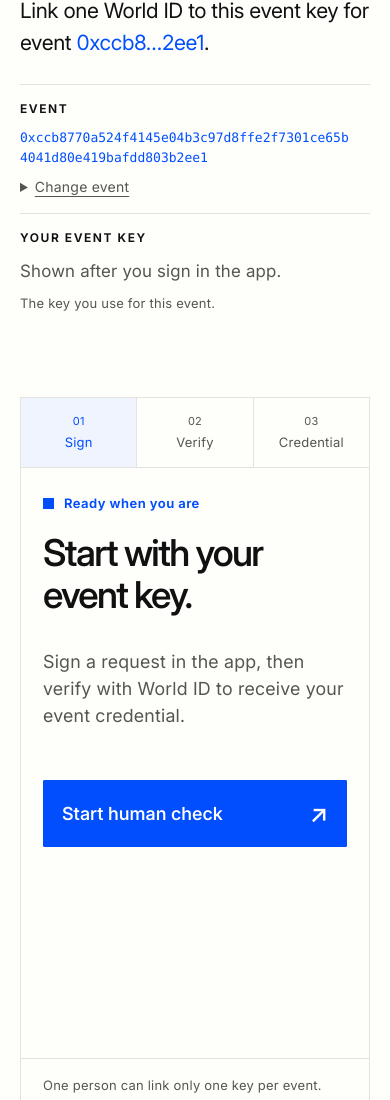
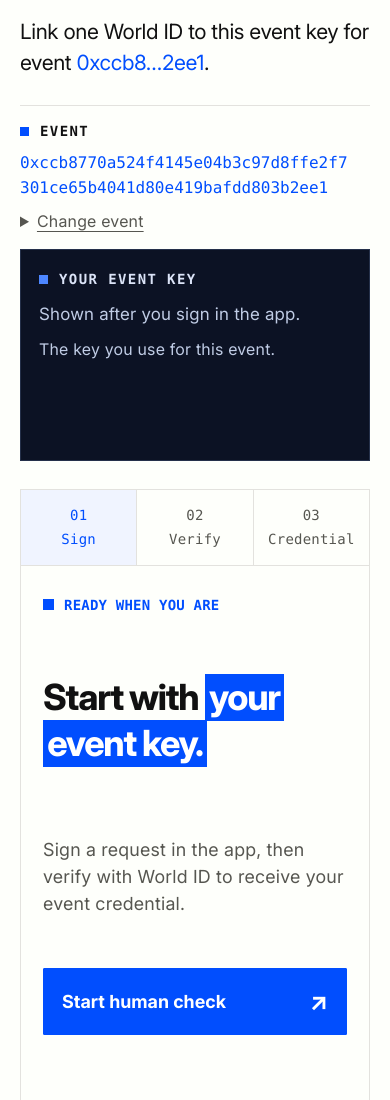
Before and after one commit to levarac/alcor, a website built with Vite: page web/index.html in a window 390 px wide. Shown: the part 201-1301 px from the top of the page. Built offline with nearby package versions, Linux system fonts and the light colour scheme.

Commit message:
style: match human check to the reference visual language

```diff
--- a/web/index.html
+++ b/web/index.html
@@ -16,7 +16,7 @@
       <div class="layout">
         <section class="identity" aria-labelledby="page-title">
           <p class="eyebrow section-label">Event participation</p>
-          <h1 id="page-title">Human<br class="desktop-break" /> check</h1>
+          <h1 id="page-title">Human<br class="desktop-break" /> <span class="headline-emphasis">check</span></h1>
           <p id="purpose" class="purpose">Link one World ID to this event key for event <span class="data">0xccb8…2ee1</span>.</p>
           <div class="identity-details">
             <div class="detail-row">
@@ -43,8 +43,11 @@
             <li data-step="3"><span>03</span> Credential</li>
           </ol>
           <div class="state-body">
-            <p id="state-label" class="state-label"><span class="square" aria-hidden="true"></span><span id="state-label-text">Ready when you are</span></p>
-            <h2 id="check-title">Start with<br />your event key.</h2>
+            <div class="state-meta">
+              <p id="state-label" class="state-label"><span class="square" aria-hidden="true"></span><span id="state-label-text">Ready when you are</span></p>
+              <span id="result-chip" class="result-chip" hidden></span>
+            </div>
+            <h2 id="check-title">Start with <span class="headline-emphasis">your event key.</span></h2>
             <p id="status" class="status" role="status" aria-live="polite">Sign a request in the app, then verify with World ID to receive your event credential.</p>
             <div class="action-area">
               <div id="app-step" hidden>
--- a/web/main.ts
+++ b/web/main.ts
@@ -19,6 +19,7 @@
 const purpose = document.querySelector<HTMLElement>("#purpose")!;
 const startLabel = document.querySelector<HTMLElement>("#start-label")!;
 const stateLabel = document.querySelector<HTMLElement>("#state-label-text")!;
+const resultChip = document.querySelector<HTMLElement>("#result-chip")!;
 const pendingNote = document.querySelector<HTMLElement>("#pending-note")!;
 const completionNote = document.querySelector<HTMLElement>("#completion-note")!;
 const alreadyNote = document.querySelector<HTMLElement>("#already-note")!;
@@ -26,20 +27,20 @@
 const challengeExpiry = document.querySelector<HTMLElement>("#challenge-expiry")!;
 
 type Screen = "start" | "issuing" | "waiting-app" | "checking" | "world" | "verified" | "already" | "expired" | "world-failed" | "unavailable" | "invalid-event" | "invalid-callback";
-type ScreenContent = { label: string; title: string; description: string; step: number; tone?: "error" | "success" };
+type ScreenContent = { label: string; title: string; emphasis: string; description: string; step: number; tone?: "error" | "success" };
 const screens: Record<Screen, ScreenContent> = {
-  start: { label: "Ready when you are", title: "Start with your event key.", description: "Sign a request in the app, then verify with World ID to receive your event credential.", step: 1 },
-  issuing: { label: "Preparing your check", title: "Getting your request ready.", description: "Creating a one-time signing request for this event.", step: 1 },
-  "waiting-app": { label: "Waiting for your signature", title: "Your next step is in the app.", description: "Open the app, confirm this event-key request, then return here to continue.", step: 1 },
-  checking: { label: "Signature received", title: "Checking your event key.", description: "Your signature is being checked before World ID verification begins.", step: 2 },
-  world: { label: "Waiting for World ID", title: "One person. One World ID.", description: "Complete the human check in World App, then return here for your event credential.", step: 2 },
-  verified: { label: "Verified · Credential issued", title: "You’re ready for this event.", description: "Your World ID is linked to the event key shown here, and its credential has been issued.", step: 3, tone: "success" },
-  already: { label: "A credential already exists", title: "Already linked for this event.", description: "This World ID or this event key already has a credential for this event.", step: 3, tone: "error" },
-  expired: { label: "Challenge expired", title: "Let’s start a fresh check.", description: "This signing request has expired; start a new check and sign the new request in the app.", step: 1, tone: "error" },
-  "world-failed": { label: "World ID check unsuccessful", title: "We couldn’t verify your World ID.", description: "World ID verification did not complete; start a new check and follow the prompts in World App.", step: 2, tone: "error" },
-  unavailable: { label: "Service unavailable", title: "Please try again later.", description: "The verification service could not be reached; try again later or contact the event organizer.", step: 2, tone: "error" },
-  "invalid-event": { label: "Check the event ID", title: "This event ID isn’t valid.", description: "The event ID must be 0x followed by 64 hexadecimal characters; check it with the event organizer and try again.", step: 1, tone: "error" },
-  "invalid-callback": { label: "Signature not accepted", title: "Let’s try signing again.", description: "The app signature could not be matched to this check; start again and sign the new request in the app.", step: 1, tone: "error" },
+  start: { label: "Ready when you are", title: "Start with your event key.", emphasis: "your event key.", description: "Sign a request in the app, then verify with World ID to receive your event credential.", step: 1 },
+  issuing: { label: "Preparing your check", title: "Getting your request ready.", emphasis: "request", description: "Creating a one-time signing request for this event.", step: 1 },
+  "waiting-app": { label: "Waiting for your signature", title: "Your next step is in the app.", emphasis: "in the app.", description: "Open the app, confirm this event-key request, then return here to continue.", step: 1 },
+  checking: { label: "Signature received", title: "Checking your event key.", emphasis: "your event key.", description: "Your signature is being checked before World ID verification begins.", step: 2 },
+  world: { label: "Waiting for World ID", title: "One person. One World ID.", emphasis: "One World ID.", description: "Complete the human check in World App, then return here for your event credential.", step: 2 },
+  verified: { label: "Verified · Credential issued", title: "You’re ready for this event.", emphasis: "ready", description: "Your World ID is linked to the event key shown here, and its credential has been issued.", step: 3, tone: "success" },
+  already: { label: "A credential already exists", title: "Already linked for this event.", emphasis: "Already linked", description: "This World ID or this event key already has a credential for this event.", step: 3, tone: "error" },
+  expired: { label: "Challenge expired", title: "Let’s start a fresh check.", emphasis: "a fresh check.", description: "This signing request has expired; start a new check and sign the new request in the app.", step: 1, tone: "error" },
+  "world-failed": { label: "World ID check unsuccessful", title: "We couldn’t verify your World ID.", emphasis: "World ID.", description: "World ID verification did not complete; start a new check and follow the prompts in World App.", step: 2, tone: "error" },
+  unavailable: { label: "Service unavailable", title: "Please try again later.", emphasis: "try again", description: "The verification service could not be reached; try again later or contact the event organizer.", step: 2, tone: "error" },
+  "invalid-event": { label: "Check the event ID", title: "This event ID isn’t valid.", emphasis: "isn’t valid.", description: "The event ID must be 0x followed by 64 hexadecimal characters; check it with the event organizer and try again.", step: 1, tone: "error" },
+  "invalid-callback": { label: "Signature not accepted", title: "Let’s try signing again.", emphasis: "signing again.", description: "The app signature could not be matched to this check; start again and sign the new request in the app.", step: 1, tone: "error" },
 };
 
 // Presentation only: preserve the full value and allow wrapping at four-digit boundaries.
@@ -79,11 +80,22 @@
   purpose.append(event, document.createTextNode("."));
 }
 
+function renderHeading(text: string, emphasis: string) {
+  const offset = text.indexOf(emphasis);
+  if (offset < 0) { title.textContent = text; return; }
+  const block = document.createElement("span");
+  block.className = "headline-emphasis";
+  block.textContent = emphasis;
+  title.replaceChildren(document.createTextNode(text.slice(0, offset)), block, document.createTextNode(text.slice(offset + emphasis.length)));
+}
+
 function renderScreen(screen: Screen) {
   const content = screens[screen];
   panel.dataset.state = screen;
   panel.dataset.tone = content.tone ?? "normal";
-  title.textContent = content.title;
+  renderHeading(content.title, content.emphasis);
+  resultChip.hidden = !content.tone;
+  resultChip.textContent = content.tone === "success" ? "PASS" : content.tone === "error" ? "FAIL" : "";
   stateLabel.textContent = content.label;
   status.textContent = content.description;
   status.dataset.kind = content.tone ?? "normal";
--- a/web/style.css
+++ b/web/style.css
@@ -6,7 +6,7 @@
   font-display: swap;
 }
 
-:root { font-family: Inter, system-ui, sans-serif; color: #111; background: #FEFFFB; font-synthesis: none; --blue: #014EFE; --grey: #E3E2DE; --muted: #565650; }
+:root { font-family: Inter, system-ui, sans-serif; color: #111; background: #FEFFFB; font-synthesis: none; --blue: #014EFE; --grey: #E3E2DE; --muted: #565650; --navy: #0C1224; --data-blue: #4D86FF; --fail: #C43D1E; --mono: "SFMono-Regular", Menlo, Monaco, Consolas, monospace; }
 * { box-sizing: border-box; }
 [hidden] { display: none !important; }
 body { margin: 0; min-width: 320px; font-size: 20px; line-height: 1.5; letter-spacing: .012em; }
@@ -16,39 +16,46 @@
 button:focus-visible, a:focus-visible, summary:focus-visible, select:focus-visible, input:focus-visible { outline: 3px solid var(--blue); outline-offset: 5px; }
 .shell { max-width: 1664px; margin: auto; padding: 52px 72px 28px; }
 .masthead { display: flex; align-items: center; justify-content: space-between; padding-bottom: 30px; border-bottom: 1px solid var(--grey); }
-.eyebrow { margin: 0; font-size: 15px; font-weight: 650; line-height: 1.4; letter-spacing: .13em; text-transform: uppercase; }
+.eyebrow { display: flex; align-items: center; gap: 11px; margin: 0; font-family: var(--mono); font-size: 15px; font-weight: 700; line-height: 1.4; letter-spacing: .1em; text-transform: uppercase; }
+.section-label::before, .detail-row .eyebrow::before { content: ""; width: 9px; height: 9px; flex: none; background: var(--blue); }
 .masthead .eyebrow { display: flex; align-items: center; gap: 14px; }
 .square { display: inline-block; width: 11px; height: 11px; flex: none; background: var(--blue); }
-.service-label { margin: 0; color: var(--muted); font-size: 17px; }
+.service-label { margin: 0; color: var(--muted); font-family: var(--mono); font-size: 16px; }
 .layout { display: grid; grid-template-columns: 1fr 1.18fr; gap: 100px; margin-top: 54px; }
 .section-label { color: var(--blue); }
-h1 { margin: 21px 0 25px; font-size: clamp(64px, 5.5vw, 100px); line-height: .98; font-weight: 580; letter-spacing: -.055em; }
+h1 { margin: 20px 0 25px; font-size: clamp(64px, 5.3vw, 94px); line-height: 1.16; font-weight: 750; letter-spacing: -.045em; }
+.headline-emphasis { padding: .025em .12em .045em; background: var(--blue); color: #fff; -webkit-box-decoration-break: clone; box-decoration-break: clone; }
 .purpose { max-width: 530px; margin: 0; font-size: 25px; line-height: 1.5; letter-spacing: -.018em; }
 .data, code { color: var(--blue); }
 .identity-details { margin-top: 38px; }
 .detail-row { border-top: 1px solid var(--grey); padding: 20px 0; }
-code { font-family: ui-monospace, SFMono-Regular, Consolas, monospace; font-weight: 500; letter-spacing: 0; }
+code { font-family: var(--mono); font-weight: 500; letter-spacing: 0; }
 .event-value { display: block; margin-top: 10px; font-size: 17px; line-height: 1.55; overflow-wrap: anywhere; }
-details { margin-top: 8px; font-size: 15px; }
+details { margin-top: 8px; font-size: 16px; }
 summary { width: fit-content; cursor: pointer; color: var(--muted); text-decoration: underline; text-underline-offset: 4px; }
-label { display: block; margin: 12px 0 6px; }
+label { display: block; margin: 12px 0 6px; font-family: var(--mono); font-size: 16px; }
 input { width: 100%; border: 1px solid #85857f; border-radius: 0; padding: 10px; background: #fff; color: var(--blue); font-family: ui-monospace, monospace; font-size: 16px; }
-.key-detail { min-height: 174px; }
-.key-value { display: block; margin-top: 12px; font-size: 25px; line-height: 1.45; word-break: normal; overflow-wrap: anywhere; }
-.key-placeholder { margin: 12px 0 0; font-size: 20px; color: var(--muted); }
-.key-caption { margin: 10px 0 0; color: var(--muted); font-size: 15px; }
+.key-detail { min-height: 196px; padding: 22px 24px; border: 1px solid #25304a; background: var(--navy); color: #fff; }
+.key-detail .eyebrow { color: #dbe3f7; }
+.key-detail .eyebrow::before { background: var(--data-blue); }
+.key-detail code { color: var(--data-blue); }
+.key-value { display: block; margin-top: 12px; font-size: 23px; line-height: 1.45; word-break: normal; overflow-wrap: anywhere; }
+.key-placeholder { margin: 12px 0 0; font-size: 20px; color: #c0cce5; }
+.key-caption { margin: 10px 0 0; color: #c0cce5; font-size: 16px; }
 .check-panel { display: flex; flex-direction: column; min-width: 0; min-height: 676px; border: 1px solid var(--grey); }
 .progress { display: flex; list-style: none; margin: 0; padding: 0; border-bottom: 1px solid var(--grey); }
-.progress li { flex: 1; padding: 20px 14px; color: var(--muted); font-size: 16px; text-align: center; }
+.progress li { flex: 1; padding: 20px 14px; color: var(--muted); font-family: var(--mono); font-size: 16px; text-align: center; }
 .progress li + li { border-left: 1px solid var(--grey); }
-.progress li span { margin-right: 7px; font-size: 13px; }
+.progress li span { margin-right: 7px; font-size: 14px; }
 .progress li[aria-current="step"], .progress li.complete { color: var(--blue); background: #f0f4ff; }
 .state-body { flex: 1; padding: 36px 38px 24px; }
-.state-label { display: flex; align-items: center; gap: 10px; margin: 0 0 18px; color: var(--blue); font-size: 15px; font-weight: 650; letter-spacing: .035em; }
-h2 { min-height: 116px; margin: 0; font-size: 47px; font-weight: 550; line-height: 1.14; letter-spacing: -.045em; text-wrap: balance; }
+.state-meta { display: flex; align-items: flex-start; justify-content: space-between; gap: 16px; min-height: 52px; }
+.state-label { display: flex; align-items: baseline; gap: 10px; margin: 3px 0 0; color: var(--blue); font-family: var(--mono); font-size: 14px; font-weight: 700; line-height: 1.5; letter-spacing: .055em; text-transform: uppercase; }
+.result-chip { flex: none; padding: 5px 9px; background: var(--blue); color: #fff; font-family: var(--mono); font-size: 18px; font-weight: 700; line-height: 1.3; letter-spacing: .1em; }
+h2 { min-height: 122px; margin: 0; font-size: 44px; font-weight: 750; line-height: 1.28; letter-spacing: -.035em; text-wrap: balance; }
 .status { min-height: 90px; margin: 22px 0 0; color: var(--muted); font-size: 20px; line-height: 1.5; }
 .action-area { min-height: 222px; padding-top: 30px; }
-.primary-action { display: flex; width: 100%; min-height: 65px; justify-content: space-between; align-items: center; gap: 12px; padding: 17px 22px; border: 1px solid var(--blue); border-radius: 1px; background: var(--blue); color: #fff; font-size: 20px; font-weight: 550; line-height: 1.4; text-align: left; text-decoration: none; cursor: pointer; }
+.primary-action { display: flex; width: 100%; min-height: 65px; justify-content: space-between; align-items: center; gap: 12px; padding: 17px 22px; border: 1px solid var(--blue); border-radius: 1px; background: var(--blue); color: #fff; font-size: 20px; font-weight: 700; line-height: 1.4; text-align: left; text-decoration: none; cursor: pointer; }
 .primary-action:hover { background: #003bd1; border-color: #003bd1; }
 .primary-action:disabled { cursor: wait; }
 .primary-action span:last-child { font-size: 25px; }
@@ -67,15 +74,14 @@
 .completion-note { display: flex; align-items: center; gap: 20px; padding: 22px; background: var(--blue); color: #fff; }
 .completion-mark { font-size: 38px; line-height: 1; }
 .panel-footnote { margin: 0; border-top: 1px solid var(--grey); padding: 20px 28px; font-size: 16px; color: var(--muted); }
-.check-panel[data-tone="error"] .state-label { color: #963419; }
-.check-panel[data-tone="error"] .state-label .square { background: #963419; }
+.check-panel[data-tone="error"] .result-chip { background: var(--fail); }
 .check-panel[data-tone="error"] { border-color: #cbb9ac; }
 .check-panel[data-tone="success"] { border-color: var(--blue); }
-.footer { display: flex; align-items: center; gap: 12px; margin-top: 35px; padding-top: 22px; border-top: 1px solid var(--grey); color: var(--muted); font-size: 15px; }
+.footer { display: flex; align-items: center; gap: 12px; margin-top: 28px; padding-top: 20px; border-top: 1px solid var(--grey); color: var(--muted); font-size: 16px; }
 .footer .square { width: 7px; height: 7px; background: #8b8b82; }
 .footer p { margin: 0; }
 .mobile-break { display: none; }
-.preview-controls { display: flex; align-items: center; justify-content: center; gap: 18px; padding: 10px 20px; border-bottom: 1px solid #111; background: #eeeecf; font-size: 14px; }
+.preview-controls { display: flex; align-items: center; justify-content: center; gap: 18px; padding: 10px 20px; border-bottom: 1px solid #111; background: #eeeecf; font-family: var(--mono); font-size: 14px; }
 .preview-controls strong { font-weight: 650; }
 .preview-controls select { max-width: 240px; padding: 5px; border: 1px solid #77776a; border-radius: 0; background: #FEFFFB; }
 @media (max-width: 1200px) {
@@ -90,42 +96,44 @@
   body { font-size: 18px; }
   .shell { padding: 26px 20px 24px; }
   .masthead { padding-bottom: 20px; }
-  .masthead .eyebrow { font-size: 11px; letter-spacing: .08em; gap: 9px; }
+  .masthead .eyebrow { font-size: 14px; letter-spacing: .04em; gap: 9px; }
   .service-label { display: none; }
   .layout { display: flex; flex-direction: column; gap: 28px; margin-top: 30px; }
-  .eyebrow { font-size: 12px; }
-  h1 { margin: 12px 0 18px; font-size: 58px; }
+  .eyebrow { font-size: 14px; }
+  h1 { margin: 12px 0 22px; font-size: 52px; line-height: 1.28; }
   .desktop-break { display: none; }
   .purpose { font-size: 21px; }
   .identity-details { margin-top: 26px; }
   .detail-row { padding: 16px 0; }
-  .event-value { font-size: 13px; }
-  details { font-size: 14px; }
-  .key-detail { min-height: 156px; }
+  .event-value { font-size: 16px; }
+  details { font-size: 16px; }
+  .key-detail { min-height: 212px; padding: 20px 18px; }
   .key-value { font-size: 21px; }
   .key-placeholder { font-size: 17px; }
-  .key-caption { font-size: 13px; }
+  .key-caption { font-size: 16px; }
   .check-panel { min-height: 668px; }
-  .progress li { padding: 15px 5px; font-size: 13px; }
-  .progress li span { display: block; margin: 0 0 3px; font-size: 11px; }
+  .progress li { padding: 15px 5px; font-size: 14px; }
+  .progress li span { display: block; margin: 0 0 3px; font-size: 14px; }
   .state-body { padding: 26px 22px 20px; }
-  .state-label { font-size: 13px; }
-  h2 { min-height: 98px; font-size: 37px; }
+  .state-meta { min-height: 82px; gap: 10px; }
+  .state-label { font-size: 14px; letter-spacing: .015em; }
+  .result-chip { padding: 5px 7px; font-size: 16px; }
+  h2 { min-height: 144px; font-size: 36px; }
   .status { min-height: 108px; margin-top: 18px; font-size: 18px; }
   .action-area { min-height: 282px; padding-top: 24px; }
   .primary-action { min-height: 60px; font-size: 18px; padding: 15px 18px; }
   .world-content { display: grid; grid-template-columns: 115px 1fr; gap: 12px; }
   #world-qr { width: 115px; height: 115px; }
-  .qr-instruction { font-size: 14px; margin-bottom: 0; }
+  .qr-instruction { font-size: 16px; margin-bottom: 0; }
   .world-content > div { display: contents; }
   .world-content .primary-action { grid-column: 1 / -1; margin-top: 10px; font-size: 18px; }
   .pending-note { font-size: 16px; }
   .completion-note { padding: 18px; font-size: 18px; }
-  .panel-footnote { padding: 17px 22px; font-size: 13px; }
-  .footer { align-items: baseline; margin-top: 26px; font-size: 13px; }
+  .panel-footnote { padding: 17px 22px; font-size: 16px; }
+  .footer { align-items: baseline; margin-top: 26px; font-size: 16px; }
   .mobile-break { display: block; }
-  .preview-controls { flex-wrap: wrap; justify-content: space-between; gap: 7px; padding: 10px 20px; font-size: 12px; }
-  .preview-controls select { width: 170px; }
+  .preview-controls { flex-wrap: wrap; justify-content: space-between; gap: 7px; padding: 10px 20px; font-size: 14px; }
+  .preview-controls select { width: 100%; max-width: none; }
 }
 @media (prefers-reduced-motion: no-preference) {
   .primary-action { transition: background-color 120ms ease; }
```
